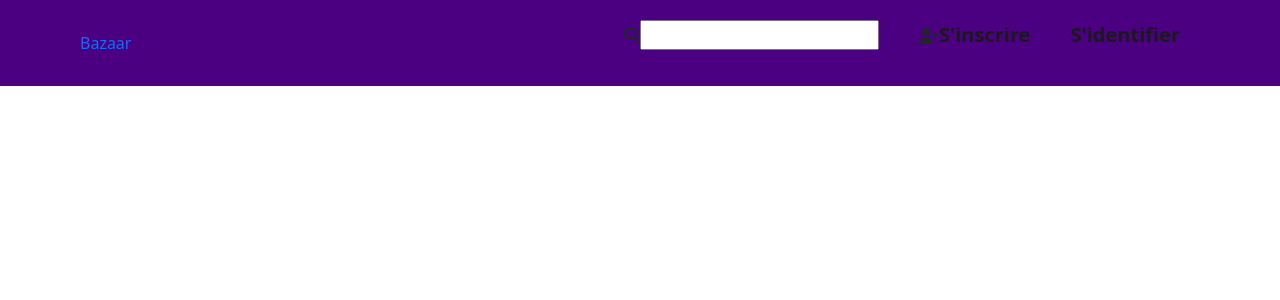
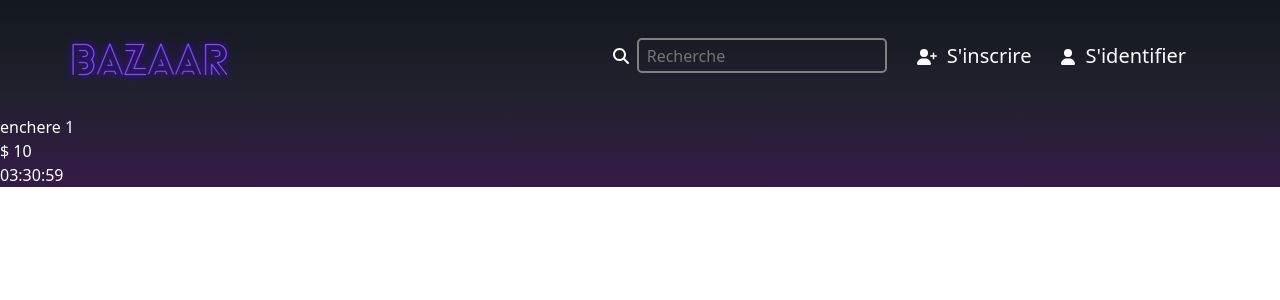
Before and after one commit to Mikrofus/projetTI2022, an Angular app: page / in a window 1280 px wide. Shown: the top 300 px of the page. Built offline with nearby package versions, Linux system fonts and the light colour scheme.

Commit message:
"Barre nav modifiée"

```diff
--- a/angular.json
+++ b/angular.json
@@ -98,5 +98,8 @@
         }
       }
     }
+  },
+  "cli": {
+    "analytics": false
   }
 }
--- a/src/app/page-accueil/page-accueil.component.css
+++ b/src/app/page-accueil/page-accueil.component.css
@@ -1,30 +1,96 @@
-header {
-  display: flex;
-  align-items: center;
-  justify-content: space-between;
-  padding: 20px 80px;
-  background:indigo;
-  box-shadow: 0 5px 15px rgba(0,0,0,0);
+*{
+
+  margin:0;
+  padding: 0;
+  color: white;
 }
 
-#navbar {
-  display: flex;
-  align-items: center;
-  justify-content: center;
+body{
+  background: linear-gradient(#13181d, #20212e, #341b47);
 }
 
-#navbar li{
-  list-style: none;
-  padding: 0 20px;
+
+
+
+header {
+
+  display: flex;
+  flex-wrap: wrap;
+  justify-content: space-between;
+
+  box-shadow: 0 5px 15px rgba(0, 0, 0, 0);
+  align-items: center;
+  padding: 30px 5% 0 5%;
+  width:100%;
+  margin-bottom: 10px;
 }
+
+
 
 a{
   text-decoration: none;
 }
 
-#navbar li a{
-  text-decoration: none;
+
+.titre {
+  margin: 0;
+
+  color: #d33bfd;
+
+}
+
+
+#navbar{
+  display: flex;
+  align-items: center;
+
+
+}
+
+#navbar li{
+
+  color: white;
+  list-style: none;
+  margin: 0 30px 0 0;
+
+
+}
+
+
+
+#navbar li a {
+
   font-size: 20px;
-  font-weight: 600;
-  color: #1a1a1a;
+  color: white;
+  padding-left: 10px;
 }
+
+#navbar li a:hover {
+color:#d33bfd;
+
+}
+
+input[type=text]{
+  width:100%; max-width:250px; border:2px solid grey; border-radius:4px; margin:8px 0; outline:none; padding:8px; box-sizing:border-box;
+  height:35px;
+
+}
+
+
+
+#barreRecherche {
+  background-color: transparent;
+  width: 300px;
+  border: 2px solid grey;
+  border-radius: 5px;
+  margin-left: 8px;
+
+
+}
+
+.input-icone{
+  position:relative;
+}
+.input-icone fa-icon{
+  position:absolute; left:0; top:8px; padding:7px 8px; color:white;
+}
--- a/src/app/page-accueil/page-accueil.component.html
+++ b/src/app/page-accueil/page-accueil.component.html
@@ -2,26 +2,53 @@
 
 <head>
 <title>Bazaar</title>
-
+  <meta charset="UTF-8">
+  <meta name="viewport" content="width=device-width, initial-scale=1.0">
 </head>
 
 
 <body>
 
 <header>
-  <a href="#">Bazaar</a>
+  <a class="bazaar" href="#" class="titre"><img class="bazaar" id="titreSite" src="assets/images/Bazaar.png"></a>
+
   <ul id="navbar">
 
 
-    <li><fa-icon [icon] = "faMagnifyingGlass"></fa-icon><input type="text"/></li>
+    <li><fa-icon [icon] = "faMagnifyingGlass"></fa-icon><input type="text" id="barreRecherche" placeholder="Recherche" /></li>
     <li><fa-icon [icon]="faUserPlus"></fa-icon> <a href="#">S'inscrire</a> </li>
-    <li><a href="#">S'identifier</a></li>
+    <li><fa-icon [icon]="faUser"></fa-icon> <a href="#">S'identifier</a></li>
 
   </ul>
 
 
 
 </header>
+
+<nav>
+
+
+
+</nav>
+
+<div class="pro-container">
+  <a href="#" class="pro">
+      <img src="" alt="">
+      <div class="des">
+        <span>enchere 1</span>
+        <p>$ 10</p>
+        <div class="timer">
+        <span>03</span>
+        <span>:</span>
+        <span>30</span>
+        <span>:</span>
+        <span>59</span>
+        </div>
+
+      </div>
+  </a>
+
+</div>
 
 
 
--- a/src/app/page-accueil/page-accueil.component.ts
+++ b/src/app/page-accueil/page-accueil.component.ts
@@ -1,6 +1,7 @@
 import { Component, OnInit } from '@angular/core';
 import { faMagnifyingGlass } from '@fortawesome/free-solid-svg-icons'
 import {faUserPlus} from "@fortawesome/free-solid-svg-icons";
+import {faUser} from "@fortawesome/free-solid-svg-icons";
 
 @Component({
   selector: 'app-page-accueil',
@@ -10,6 +11,7 @@ import {faUserPlus} from "@fortawesome/free-solid-svg-icons";
 export class PageAccueilComponent implements OnInit {
   faMagnifyingGlass = faMagnifyingGlass;
   faUserPlus = faUserPlus;
+  faUser = faUser;
 
   constructor() { }
 
```
Also changed, not shown: src/assets/images/Bazaar.png (added).
